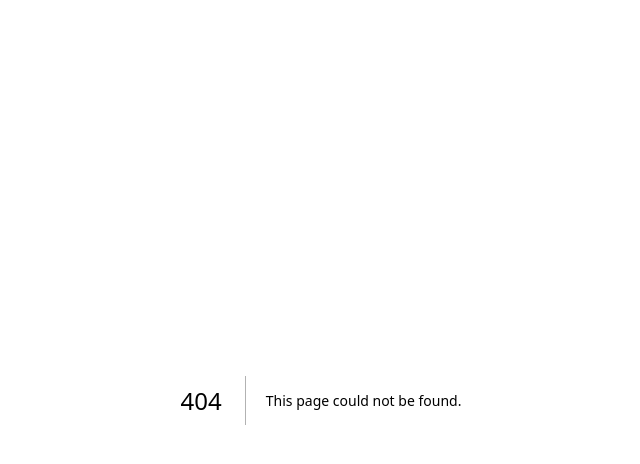
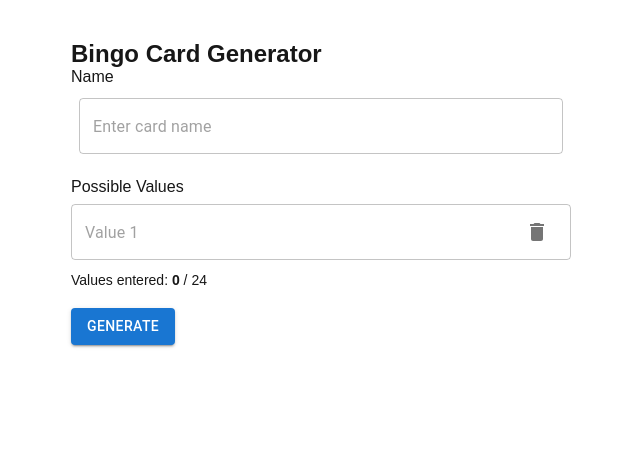
Before and after one commit to hagensv-web/games, a Next.js app: page /bingo/create in a window 1280 px wide. Before the commit this address had no page. Shown: the top 464 px of the page, without its empty margins (319-959 px from the left). Built offline with nearby package versions, Linux system fonts and the light colour scheme.

Commit message:
Create bingo card page

```diff
--- /dev/null
+++ b/src/app/bingo/create/page.tsx
@@ -0,0 +1,103 @@
+'use client'
+
+import { Delete } from "@mui/icons-material";
+import { Icon, IconButton, InputAdornment, OutlinedInput, TextField } from "@mui/material";
+import Button from "@mui/material/Button";
+import { useState } from "react";
+import { Col, Container, Row } from "react-bootstrap";
+
+export default function CreateBingo(){
+    const [name, setName] = useState("")
+    const [values, setValues] = useState([""])
+
+    const handleValueChange = (index: number, value: string) => {
+        const newValues = [...values];
+        newValues[index] = value;
+        setValues(newValues);
+
+        // Auto-add new field if last field is filled
+        if (index === values.length - 1 && value.trim() !== "") {
+        setValues([...newValues, ""]);
+        }
+    };
+
+    const handleDelete = (index: number) => {
+        const newValues = values.filter((_, i) => i !== index);
+        setValues(newValues.length ? newValues : [""]);
+    };
+
+    const enteredValues = values.filter(v => v.trim() !== "");
+
+
+    return <div style={{ maxWidth: 500, margin: "40px auto", fontFamily: "sans-serif" }}>
+      <h2>Bingo Card Generator</h2>
+
+      {/* Name Field */}
+      <div style={{ marginBottom: 16 }}>
+        <label>Name</label>
+        <TextField
+          type="text"
+          value={name}
+          onChange={e => setName(e.target.value)}
+          placeholder="Enter card name"
+          style={{ width: "100%", padding: 8, marginTop: 4 }}
+        />
+      </div>
+
+      {/* Values Fields */}
+      <div>
+        <label>Possible Values</label>
+
+        {values.map((val, index) => (
+          <div
+            key={index}
+            style={{
+              display: "flex",
+              alignItems: "center",
+              marginTop: 8,
+              gap: 8,
+            }}
+          >
+            <OutlinedInput
+              value={val}
+              onChange={(e) => handleValueChange(index, e.target.value)}
+              placeholder={`Value ${index + 1}`}
+              style={{ flex: 1 }}
+              endAdornment={
+                <InputAdornment position="end">
+                  <IconButton
+                    onClick={() => handleDelete(index)}
+                    aria-label="Delete value"
+                  >
+                    <Delete/>
+                  </IconButton>
+                </InputAdornment>
+              }
+            ></OutlinedInput>
+          </div>
+        ))}
+      </div>
+
+      {/* Counter */}
+      <div style={{ marginTop: 12, marginBottom: 20, fontSize: 14 }}>
+        Values entered: <strong>{enteredValues.length}</strong> / 24
+      </div>
+
+      <Button
+      variant="contained"
+      onClick={() => {
+        const params = new URLSearchParams({
+          name,
+          data: enteredValues.join("\n")
+        })
+
+        if (enteredValues.length < 24){
+          return;
+        }
+
+        window.location.href = `/bingo/preview?${params.toString()}`
+      }}>
+      Generate
+      </Button>
+    </div>
+}
```
